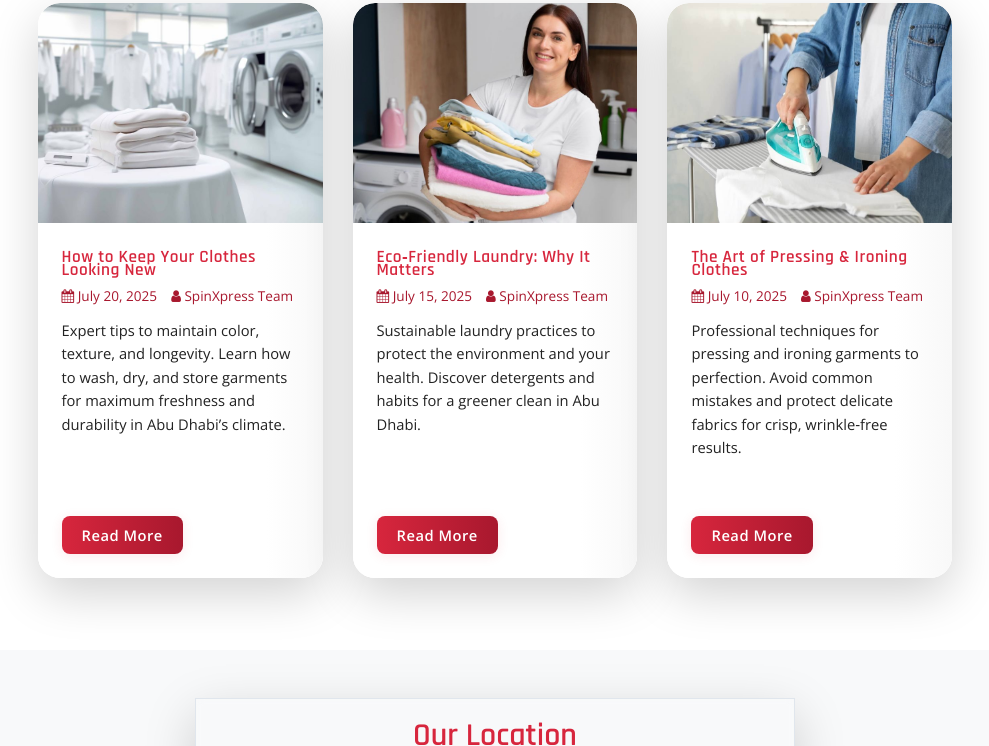
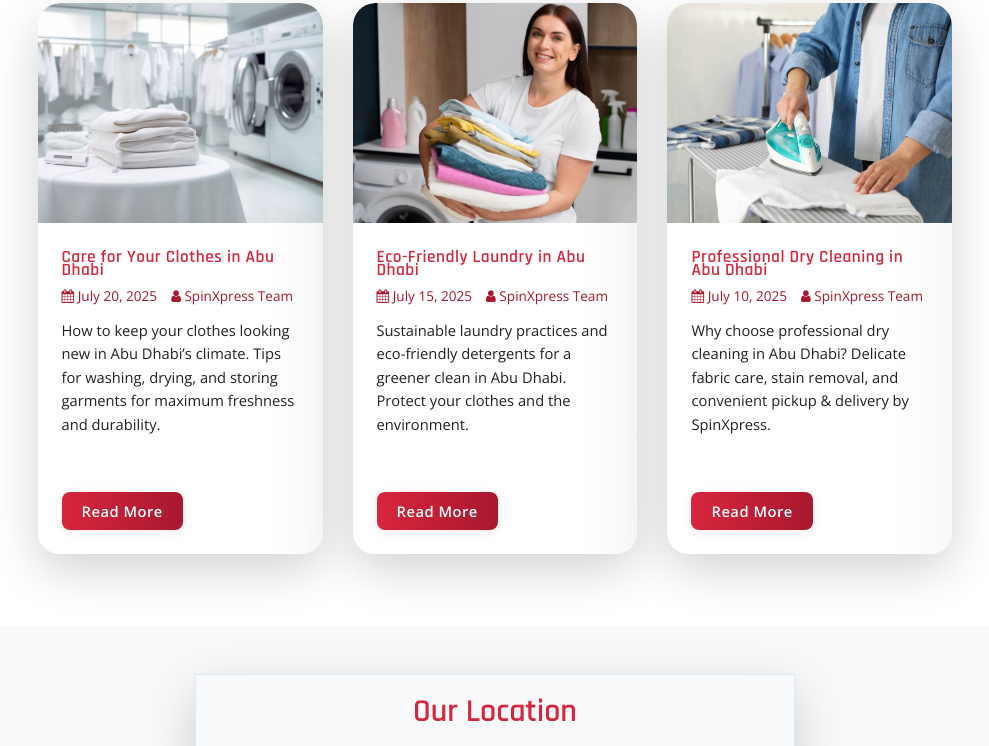
Before and after one commit to web3saad/SpinXpress-Laundry, a plain HTML site: page blog.html in a window 1280 px wide. Shown: the part 838-1584 px from the top of the page, without its empty margins (145-1134 px from the left). Drawn offline with nearby package versions, Linux system fonts and the light colour scheme.

Commit message:
Updated SEO

```diff
--- a/blog.html
+++ b/blog.html
@@ -159,61 +159,58 @@
 
     <main id="main-content" class="container blog-list" role="main">
       <div class="row justify-content-center align-items-stretch">
-        <!-- Post 1 -->
+        <!-- Post 1: Care for Your Clothes Abu Dhabi -->
         <div class="col-lg-4 col-md-6 col-sm-12 mb-4 d-flex">
           <article class="blog-card card shadow-lg w-100 h-100" itemscope itemtype="https://schema.org/BlogPosting">
             <link itemprop="mainEntityOfPage" href="Care-for-Your-Clothes-Abudhabi.html">
-            <img src="assets/images/blog1.jpg" class="card-img-top" alt="How to keep your clothes looking new" loading="lazy" width="720" height="420" itemprop="image">
+            <img src="assets/images/blog1.jpg" class="card-img-top" alt="Care for your clothes Abu Dhabi" loading="lazy" width="720" height="420" itemprop="image">
             <div class="card-body d-flex flex-column justify-content-between">
               <div>
-                <h2 class="blog-title" itemprop="headline">How to Keep Your Clothes Looking New</h2>
+                <h2 class="blog-title" itemprop="headline">Care for Your Clothes in Abu Dhabi</h2>
                 <div class="blog-meta">
                   <span><i class="fa fa-calendar" aria-hidden="true"></i> <time itemprop="datePublished" datetime="2025-07-20">July 20, 2025</time></span>
                   <span><i class="fa fa-user" aria-hidden="true"></i> <span itemprop="author" itemscope itemtype="https://schema.org/Person"><span itemprop="name">SpinXpress Team</span></span></span>
                 </div>
-                <p class="blog-desc" itemprop="description">Expert tips to maintain color, texture, and longevity. Learn how to wash, dry, and store garments for maximum freshness and durability in Abu Dhabi’s climate.</p>
+                <p class="blog-desc" itemprop="description">How to keep your clothes looking new in Abu Dhabi’s climate. Tips for washing, drying, and storing garments for maximum freshness and durability.</p>
               </div>
-            <link itemprop="mainEntityOfPage" href="Care-for-Your-Clothes-Abudhabi.html">
               <a href="Care-for-Your-Clothes-Abudhabi.html" class="read-more align-self-start" itemprop="url" rel="bookmark">Read More</a>
             </div>
           </article>
         </div>
 
-        <!-- Post 2 -->
+        <!-- Post 2: Eco-Friendly Laundry Abu Dhabi -->
         <div class="col-lg-4 col-md-6 col-sm-12 mb-4 d-flex">
           <article class="blog-card card shadow-lg w-100 h-100" itemscope itemtype="https://schema.org/BlogPosting">
             <link itemprop="mainEntityOfPage" href="eco-friendly-laundry-abu-dhabi.html">
-            <img src="assets/images/blog2.jpg" class="card-img-top" alt="Eco‑friendly laundry tips for Abu Dhabi" loading="lazy" width="720" height="420" itemprop="image">
+            <img src="assets/images/blog2.jpg" class="card-img-top" alt="Eco-friendly laundry Abu Dhabi" loading="lazy" width="720" height="420" itemprop="image">
             <div class="card-body d-flex flex-column justify-content-between">
               <div>
-                <h2 class="blog-title" itemprop="headline">Eco‑Friendly Laundry: Why It Matters</h2>
+                <h2 class="blog-title" itemprop="headline">Eco-Friendly Laundry in Abu Dhabi</h2>
                 <div class="blog-meta">
                   <span><i class="fa fa-calendar" aria-hidden="true"></i> <time itemprop="datePublished" datetime="2025-07-15">July 15, 2025</time></span>
                   <span><i class="fa fa-user" aria-hidden="true"></i> <span itemprop="author" itemscope itemtype="https://schema.org/Person"><span itemprop="name">SpinXpress Team</span></span></span>
                 </div>
-                <p class="blog-desc" itemprop="description">Sustainable laundry practices to protect the environment and your health. Discover detergents and habits for a greener clean in Abu Dhabi.</p>
+                <p class="blog-desc" itemprop="description">Sustainable laundry practices and eco-friendly detergents for a greener clean in Abu Dhabi. Protect your clothes and the environment.</p>
               </div>
-            <link itemprop="mainEntityOfPage" href="eco-friendly-laundry-abu-dhabi.html">
               <a href="eco-friendly-laundry-abu-dhabi.html" class="read-more align-self-start" itemprop="url" rel="bookmark">Read More</a>
             </div>
           </article>
         </div>
 
-        <!-- Post 3 -->
+        <!-- Post 3: Dry Cleaning Abu Dhabi -->
         <div class="col-lg-4 col-md-6 col-sm-12 mb-4 d-flex">
           <article class="blog-card card shadow-lg w-100 h-100" itemscope itemtype="https://schema.org/BlogPosting">
             <link itemprop="mainEntityOfPage" href="dry-cleaning-AbuDhabi.html">
-            <img src="assets/images/blog3.jpg" class="card-img-top" alt="The art of pressing and ironing clothes" loading="lazy" width="720" height="420" itemprop="image">
+            <img src="assets/images/blog3.jpg" class="card-img-top" alt="Dry cleaning Abu Dhabi" loading="lazy" width="720" height="420" itemprop="image">
             <div class="card-body d-flex flex-column justify-content-between">
               <div>
-                <h2 class="blog-title" itemprop="headline">The Art of Pressing & Ironing Clothes</h2>
+                <h2 class="blog-title" itemprop="headline">Professional Dry Cleaning in Abu Dhabi</h2>
                 <div class="blog-meta">
                   <span><i class="fa fa-calendar" aria-hidden="true"></i> <time itemprop="datePublished" datetime="2025-07-10">July 10, 2025</time></span>
                   <span><i class="fa fa-user" aria-hidden="true"></i> <span itemprop="author" itemscope itemtype="https://schema.org/Person"><span itemprop="name">SpinXpress Team</span></span></span>
                 </div>
-                <p class="blog-desc" itemprop="description">Professional techniques for pressing and ironing garments to perfection. Avoid common mistakes and protect delicate fabrics for crisp, wrinkle‑free results.</p>
+                <p class="blog-desc" itemprop="description">Why choose professional dry cleaning in Abu Dhabi? Delicate fabric care, stain removal, and convenient pickup & delivery by SpinXpress.</p>
               </div>
-            <link itemprop="mainEntityOfPage" href="dry-cleaning-AbuDhabi.html">
               <a href="dry-cleaning-AbuDhabi.html" class="read-more align-self-start" itemprop="url" rel="bookmark">Read More</a>
             </div>
           </article>
```
